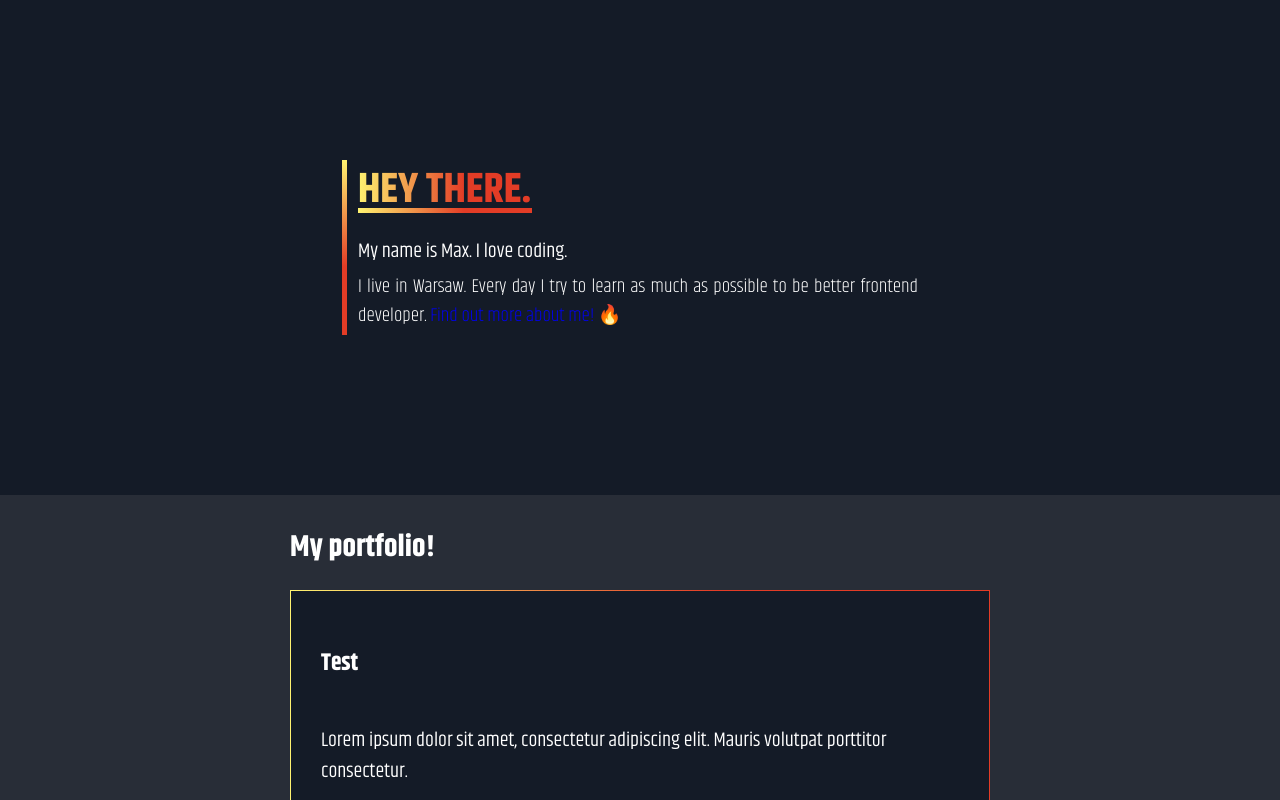
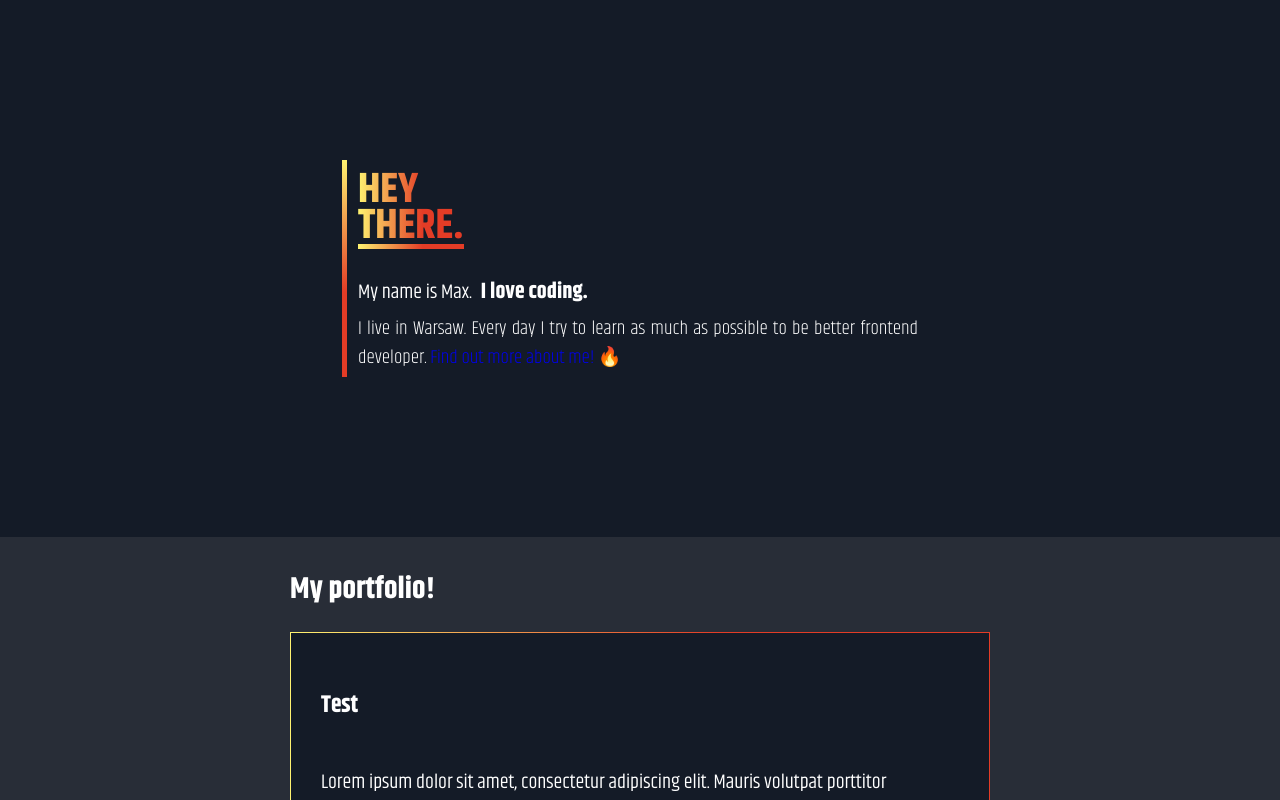
Before and after one commit to maksymilianMroz/maksymilianmroz.github.io, a React (Create React App) app: page / in a window 1280 px wide. Shown: the top 800 px of the page. Built offline with nearby package versions, Linux system fonts and the light colour scheme.

Commit message:
Text section style upgrade

```diff
--- a/src/components/TextSection/TextSection.js
+++ b/src/components/TextSection/TextSection.js
@@ -6,8 +6,8 @@ const TextSection = (props) => {
         <div className={classes.TextSection}>
             <div className={classes.section}>
                 <h1 className={classes.section__header}>{props.title}</h1>
-                <p className={classes.section__content__one}>{props.firstLine} <span>{props.firstLineDecor}</span></p>
-    <p className={classes.section__content__two}>{props.par} <a href='#'>{props.button}</a> </p>
+                <p className={classes.section__content__one}>{props.firstLine} <span className={classes.section__content__one_color}>{props.firstLineDecor}</span></p>
+                <p className={classes.section__content__two}>{props.par} <a href='#'>{props.button}</a> </p>
             </div>
         </div>
     );
--- a/src/components/TextSection/TextSection.module.scss
+++ b/src/components/TextSection/TextSection.module.scss
@@ -36,6 +36,14 @@
         font-size: 42px;
         margin-top: 12px;
         cursor: pointer;
+        word-spacing: 20px;
+        width: min-intrinsic;
+        width: -webkit-min-content;
+        width: -moz-min-content;
+        width: min-content;
+        display: table-caption;
+        display: -ms-grid;
+        -ms-grid-columns: min-content;
 
         &::after {
             position: absolute;
@@ -55,6 +63,27 @@
         font-size: 20px;
         text-align: justify;
         position: relative;
+    }
+
+    .section__content__one_color {
+        background-clip: padding-box;
+        background: #141b27;
+        font-weight: 700;
+        font-size: 22px;
+        padding: 3px 5px 0;
+        display: inline-block;
+
+        &::before {
+            content: "";
+            position: absolute;
+            top: 0;
+            right: 0;
+            bottom: 0;
+            left: 0;
+            z-index: -1;
+            margin: -1px;
+            border-radius: 1px;
+        }
     }
 
     .section__content__two {
```
